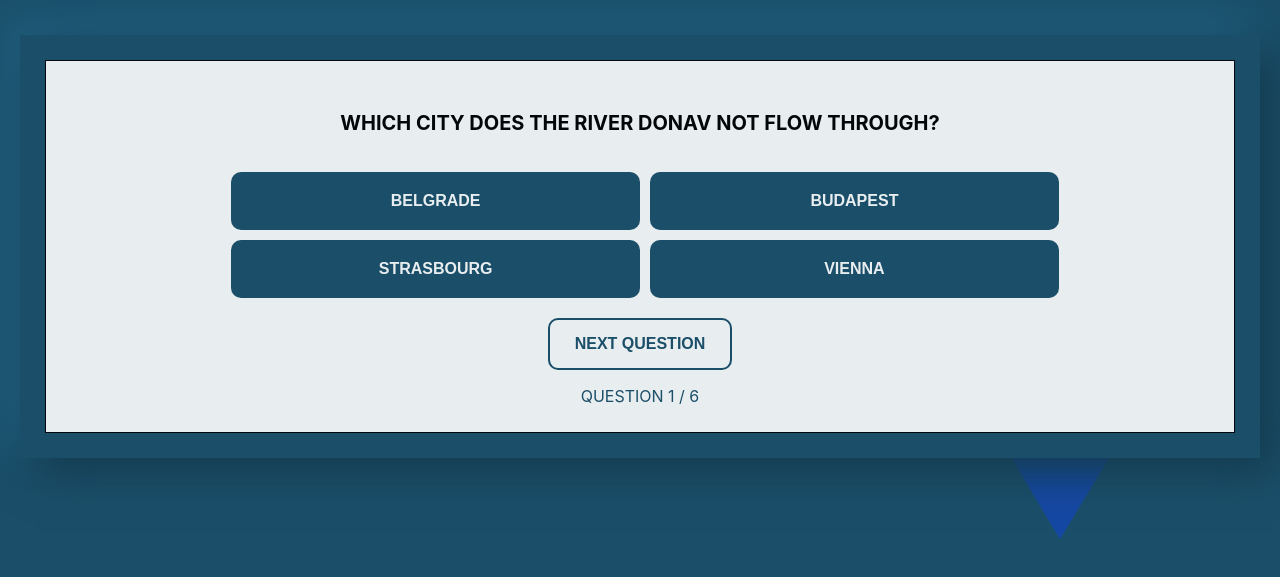
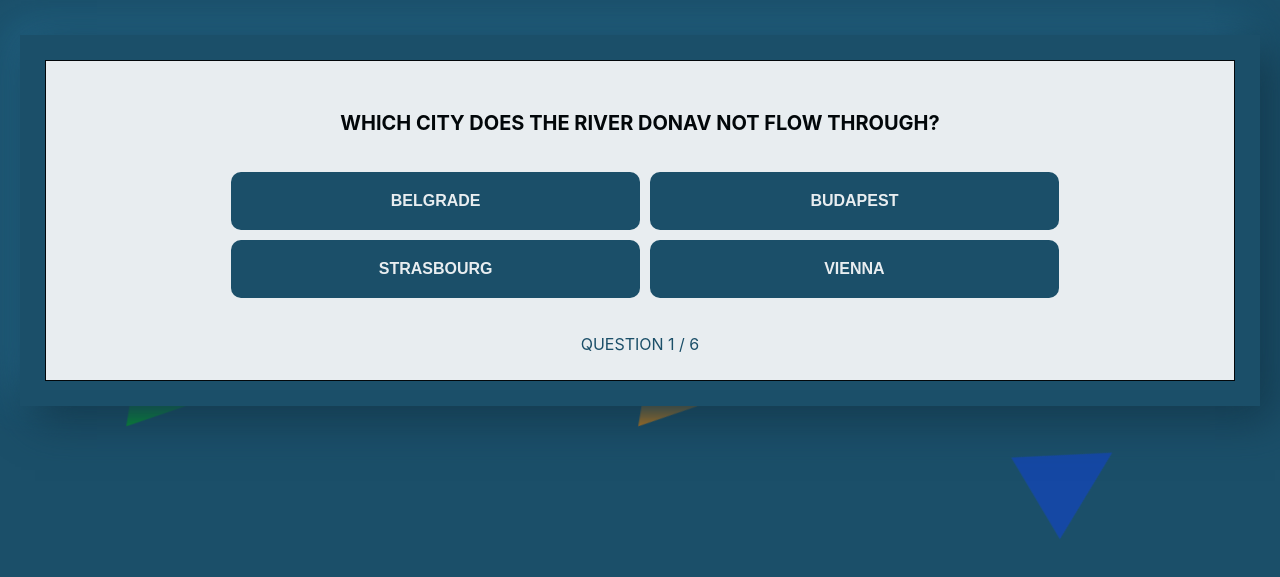
Before and after one commit to Technigo/project-redux-quiz-old, a React (Create React App) app: page / in a window 1280 px wide. Shown: the part 213-790 px from the top of the page. Built offline with nearby package versions, Linux system fonts and the light colour scheme.

Commit message:
removed next button, merged into answer function

```diff
--- a/src/components/CurrentQuestion.js
+++ b/src/components/CurrentQuestion.js
@@ -6,11 +6,23 @@ import Summary from './Summary.js';
 
 export const CurrentQuestion = () => {
   const dispatch = useDispatch();
-  const theStore = useSelector((store) => store);
+  const quizOver = useSelector((state) => state.quiz.quizOver);
   const question = useSelector((state) => state.quiz.questions[state.quiz.currentQuestionIndex]);
   const answer = useSelector(
     (state) => state.quiz.answers.find((a) => (a.questionId === question.id))
   );
+
+  if (!question) {
+    return <h2>Oh no! I could not find the current question!</h2>
+  }
+
+  if (quizOver) {
+    return (<Summary />)
+  }
+
+  const nextQuestion = () => {
+    dispatch(quiz.actions.goToNextQuestion())
+  };
 
   const handleAnswer = (questionId, answerIndex) => {
     dispatch(quiz.actions.submitAnswer({ questionId, answerIndex }))
@@ -19,21 +31,12 @@ export const CurrentQuestion = () => {
     } else {
       document.getElementById(`${answerIndex}`).style.background = 'red'
     }
+    setTimeout(nextQuestion, 1000)
   };
 
-  const handleNextQuestion = () => {
-    dispatch(quiz.actions.goToNextQuestion())
-  };
-
-  if (!question) {
-    return <h2>Oh no! I could not find the current question!</h2>
-  }
-
-  const questionNr = question.id
+  const questionNr = question.id;
 
   return (
-    <>
-      {!theStore.quizOver && (
     <CardWrapper>
       <QuizWrapper>
         <TheQuestion>{question.questionText}</TheQuestion>
@@ -52,13 +55,9 @@ export const CurrentQuestion = () => {
             )
           })}
         </AnswerWrapper>
-            <Next type="button" onClick={handleNextQuestion}>Next question</Next>
         <Tracker>Question {questionNr} / 6</Tracker>
       </QuizWrapper>
     </CardWrapper>
-      )}
-      {theStore.quizOver && (<Summary />)}
-    </>
   )
 };
 
@@ -114,21 +113,6 @@ const AnswerOptions = styled.button`
   }
 `;
 
-const Next = styled.button`
-  padding: 15px 25px;
-  border-radius: 10px;
-  border: 2px solid #1b4f69;
-  background-color: transparent;
-  color: #1b4f69;
-  font-size: 16px;
-  font-weight: bold;
-  text-transform: uppercase;
-
-  &:hover {
-    border-radius: 16px;
-  }
-`;
-
 const Tracker = styled.p`
   font-size: 16px;
   color: #1b4f69;
```
Lines whose indentation alone changed are shown as unchanged.
